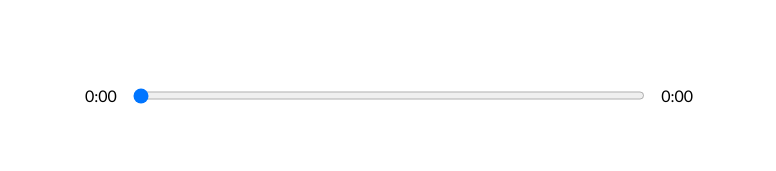
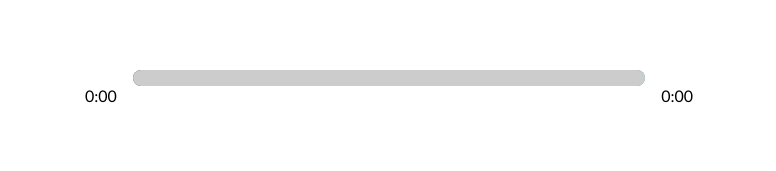
Before and after one commit to brianeshores/music-player, a React (Create React App) app: page / in a window 1280 px wide. Shown: the part 490-661 px from the top of the page, without its empty margins (251-1027 px from the left). Built offline with nearby package versions, Linux system fonts and the light colour scheme.

Commit message:
track bar custom styled

```diff
--- a/src/App.js
+++ b/src/App.js
@@ -2,7 +2,7 @@
 // import styles
 import "./styles/app.scss";
 // import util
-import data from "./util";
+import data from "./data";
 //import components
 import Player from "./components/Player";
 import Song from "./components/Song";
@@ -19,13 +19,27 @@
   const [songInfo, setSongInfo] = useState({
     currentTime: 0,
     duration: 0,
+    animationPercentage: 0,
   });
   const [libraryStatus, setLibraryStatus] = useState(false);
 
   const timeUpdateHandler = (e) => {
     const current = e.target.currentTime;
     const duration = e.target.duration;
-    setSongInfo({ ...songInfo, currentTime: current, duration });
+    //calculate percentage
+    const roundedCurrent = Math.round(current);
+    const roundedDuration = Math.round(duration);
+
+    const roundedPercentage = Math.round(
+      (roundedCurrent / roundedDuration) * 100
+    );
+
+    setSongInfo({
+      ...songInfo,
+      currentTime: current,
+      duration,
+      animationPercentage: roundedPercentage,
+    });
   };
 
   return (
@@ -41,6 +55,7 @@
         songInfo={songInfo}
         songs={songs}
         setCurrentSong={setCurrentSong}
+        setSongs={setSongs}
       />
       <Library
         audioRef={audioRef}
--- a/src/components/LibrarySong.js
+++ b/src/components/LibrarySong.js
@@ -1,5 +1,5 @@
 import React from "react";
-
+import { playAudio } from "../util.js";
 const LibrarySong = ({
   audioRef,
   song,
@@ -20,14 +20,7 @@
       }
     });
     setSongs(newSongs);
-    if (isPlaying) {
-      const playPromise = audioRef.current.play();
-      if (playPromise !== undefined) {
-        playPromise.then((audio) => {
-          audioRef.current.play();
-        });
-      }
-    }
+    playAudio(isPlaying, audioRef);
   };
 
   return (
--- a/src/components/Player.js
+++ b/src/components/Player.js
@@ -1,4 +1,4 @@
-import React from "react";
+import React, { useEffect } from "react";
 import { FontAwesomeIcon } from "@fortawesome/react-fontawesome";
 import {
   faPlay,
@@ -6,6 +6,7 @@
   faAngleRight,
   faPause,
 } from "@fortawesome/free-solid-svg-icons";
+import { playAudio } from "../util.js";
 
 const Player = ({
   setSongInfo,
@@ -16,7 +17,20 @@
   setIsPlaying,
   songs,
   setCurrentSong,
+  setSongs,
 }) => {
+  useEffect(() => {
+    const newSongs = songs.map((song) => {
+      if (song.id === currentSong.id) {
+        return { ...song, active: true };
+      } else {
+        return { ...song, active: false };
+      }
+    });
+    setSongs(newSongs);
+    playAudio(isPlaying, audioRef);
+  }, [currentSong]);
+
   // Event handlers
   const playSongHandler = () => {
     isPlaying ? audioRef.current.pause() : audioRef.current.play();
@@ -43,12 +57,21 @@
       : setCurrentSong(songs[currentIndex - 1]);
   };
 
-  // state
+  //add styles
+  const trackAnim = {
+    transform: `translateX(${songInfo.animationPercentage}%)`,
+  };
 
   return (
     <div className="player-container">
       <div className="time-control">
         <p>{getTime(songInfo.currentTime)}</p>
+        <div
+          style={{
+            background: `linear-gradient(to right, ${currentSong.color[0]}, ${currentSong.color[1]})`,
+          }}
+          className="track"
+        >
           <input
             min={0}
             max={songInfo.duration || 0}
@@ -56,7 +79,9 @@
             type="range"
             onChange={dragHandler}
           />
-        <p>{getTime(songInfo.duration)}</p>
+          <div style={trackAnim} className="animate-track"></div>
+        </div>
+        <p>{songInfo.duration ? getTime(songInfo.duration) : "0:00"}</p>
       </div>
       <div className="play-control">
         <FontAwesomeIcon
--- /dev/null
+++ b/src/data.js
@@ -0,0 +1,77 @@
+import { v4 as uuidv4 } from "uuid";
+function chillHop() {
+  return [
+    {
+      name: "Beaver Creek",
+      cover:
+        "https://chillhop.com/wp-content/uploads/2020/09/0255e8b8c74c90d4a27c594b3452b2daafae608d-1024x1024.jpg",
+      artist: "Aso, Middle School, Aviino",
+      audio: "https://mp3.chillhop.com/serve.php/?mp3=10075",
+      color: ["#205950", "#2ab3bf"],
+      id: uuidv4(),
+      active: true,
+    },
+    {
+      name: "Daylight",
+      cover:
+        "https://chillhop.com/wp-content/uploads/2020/07/ef95e219a44869318b7806e9f0f794a1f9c451e4-1024x1024.jpg",
+      artist: "Aiguille",
+      audio: "https://mp3.chillhop.com/serve.php/?mp3=9272",
+      color: ["#EF8EA9", "#ab417f"],
+      id: uuidv4(),
+      active: false,
+    },
+    {
+      name: "Keep Going",
+      cover:
+        "https://chillhop.com/wp-content/uploads/2020/07/ff35dede32321a8aa0953809812941bcf8a6bd35-1024x1024.jpg",
+      artist: "Swørn",
+      audio: "https://mp3.chillhop.com/serve.php/?mp3=9222",
+      color: ["#CD607D", "#c94043"],
+      id: uuidv4(),
+      active: false,
+    },
+    {
+      name: "Nightfall",
+      cover:
+        "https://chillhop.com/wp-content/uploads/2020/07/ef95e219a44869318b7806e9f0f794a1f9c451e4-1024x1024.jpg",
+      artist: "Aiguille",
+      audio: "https://mp3.chillhop.com/serve.php/?mp3=9148",
+      color: ["#EF8EA9", "#ab417f"],
+      id: uuidv4(),
+      active: false,
+    },
+    {
+      name: "Reflection",
+      cover:
+        "https://chillhop.com/wp-content/uploads/2020/07/ff35dede32321a8aa0953809812941bcf8a6bd35-1024x1024.jpg",
+      artist: "Swørn",
+      audio: "https://mp3.chillhop.com/serve.php/?mp3=9228",
+      color: ["#CD607D", "#c94043"],
+      id: uuidv4(),
+      active: false,
+    },
+    {
+      name: "Under the City Stars",
+      cover:
+        "https://chillhop.com/wp-content/uploads/2020/09/0255e8b8c74c90d4a27c594b3452b2daafae608d-1024x1024.jpg",
+      artist: "Aso, Middle School, Aviino",
+      audio: "https://mp3.chillhop.com/serve.php/?mp3=10074",
+      color: ["#205950", "#2ab3bf"],
+      id: uuidv4(),
+      active: false,
+    },
+    {
+      name: "Jazz Cabbage",
+      artist: "Ian Ewing, Strehlow",
+      cover:
+        "https://chillhop.com/wp-content/uploads/2020/06/49f6e32ca521fbad46a1b281e3893cf6254bf11d-300x300.jpg",
+      color: ["#BA4A46", "#FDF0DD"],
+      id: uuidv4(),
+      active: false,
+      audio: "https://mp3.chillhop.com/serve.php/?mp3=9363",
+    },
+  ];
+}
+
+export default chillHop;
--- a/src/styles/_player.scss
+++ b/src/styles/_player.scss
@@ -11,7 +11,9 @@
   display: flex;
   input {
     width: 100%;
-    padding: 1rem 0rem;
+    -webkit-appearance: none;
+    background: transparent;
+    cursor: pointer;
   }
   p {
     padding: 1rem;
@@ -28,3 +30,33 @@
     cursor: pointer;
   }
 }
+
+input[type="range"]:focus{
+  outline: none;
+}
+
+input[type="range"]::-webkit-slider-thumb {
+  -webkit-appearance: none;
+  height: 16px;
+  width: 16px;
+}
+
+.track {
+  background: lightblue;
+  width: 100%;
+  height: 1rem;
+  position: relative;
+  border-radius: 1rem;
+  overflow: hidden;
+}
+
+.animate-track{
+  background: rgb(204, 204, 204);
+  width: 100%;
+  height: 100%;
+  position: absolute;
+  top: 0;
+  left: 0;
+  transform: translateX(0%);
+  pointer-events: none;
+}
--- a/src/util.js
+++ b/src/util.js
@@ -1,77 +1,10 @@
-import { v4 as uuidv4 } from "uuid";
-function chillHop() {
-  return [
-    {
-      name: "Beaver Creek",
-      cover:
-        "https://chillhop.com/wp-content/uploads/2020/09/0255e8b8c74c90d4a27c594b3452b2daafae608d-1024x1024.jpg",
-      artist: "Aso, Middle School, Aviino",
-      audio: "https://mp3.chillhop.com/serve.php/?mp3=10075",
-      color: ["#205950", "#2ab3bf"],
-      id: uuidv4(),
-      active: true,
-    },
-    {
-      name: "Daylight",
-      cover:
-        "https://chillhop.com/wp-content/uploads/2020/07/ef95e219a44869318b7806e9f0f794a1f9c451e4-1024x1024.jpg",
-      artist: "Aiguille",
-      audio: "https://mp3.chillhop.com/serve.php/?mp3=9272",
-      color: ["#EF8EA9", "#ab417f"],
-      id: uuidv4(),
-      active: false,
-    },
-    {
-      name: "Keep Going",
-      cover:
-        "https://chillhop.com/wp-content/uploads/2020/07/ff35dede32321a8aa0953809812941bcf8a6bd35-1024x1024.jpg",
-      artist: "Swørn",
-      audio: "https://mp3.chillhop.com/serve.php/?mp3=9222",
-      color: ["#CD607D", "#c94043"],
-      id: uuidv4(),
-      active: false,
-    },
-    {
-      name: "Nightfall",
-      cover:
-        "https://chillhop.com/wp-content/uploads/2020/07/ef95e219a44869318b7806e9f0f794a1f9c451e4-1024x1024.jpg",
-      artist: "Aiguille",
-      audio: "https://mp3.chillhop.com/serve.php/?mp3=9148",
-      color: ["#EF8EA9", "#ab417f"],
-      id: uuidv4(),
-      active: false,
-    },
-    {
-      name: "Reflection",
-      cover:
-        "https://chillhop.com/wp-content/uploads/2020/07/ff35dede32321a8aa0953809812941bcf8a6bd35-1024x1024.jpg",
-      artist: "Swørn",
-      audio: "https://mp3.chillhop.com/serve.php/?mp3=9228",
-      color: ["#CD607D", "#c94043"],
-      id: uuidv4(),
-      active: false,
-    },
-    {
-      name: "Under the City Stars",
-      cover:
-        "https://chillhop.com/wp-content/uploads/2020/09/0255e8b8c74c90d4a27c594b3452b2daafae608d-1024x1024.jpg",
-      artist: "Aso, Middle School, Aviino",
-      audio: "https://mp3.chillhop.com/serve.php/?mp3=10074",
-      color: ["#205950", "#2ab3bf"],
-      id: uuidv4(),
-      active: false,
-    },
-    {
-      name: "Jazz Cabbage",
-      artist: "Ian Ewing, Strehlow",
-      cover:
-        "https://chillhop.com/wp-content/uploads/2020/06/49f6e32ca521fbad46a1b281e3893cf6254bf11d-300x300.jpg",
-      color: ["#BA4A46", "#FDF0DD"],
-      id: uuidv4(),
-      active: false,
-      audio: "https://mp3.chillhop.com/serve.php/?mp3=9363",
-    },
-  ];
-}
-
-export default chillHop;
+export const playAudio = (isPlaying, audioRef) => {
+  if (isPlaying) {
+    const playPromise = audioRef.current.play();
+    if (playPromise !== undefined) {
+      playPromise.then((audio) => {
+        audioRef.current.play();
+      });
+    }
+  }
+};
```
Lines whose indentation alone changed are shown as unchanged.
